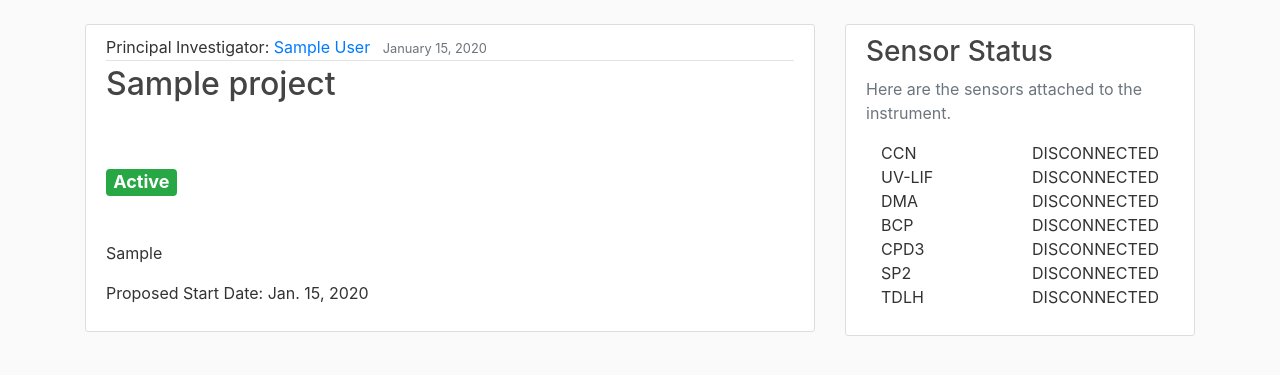
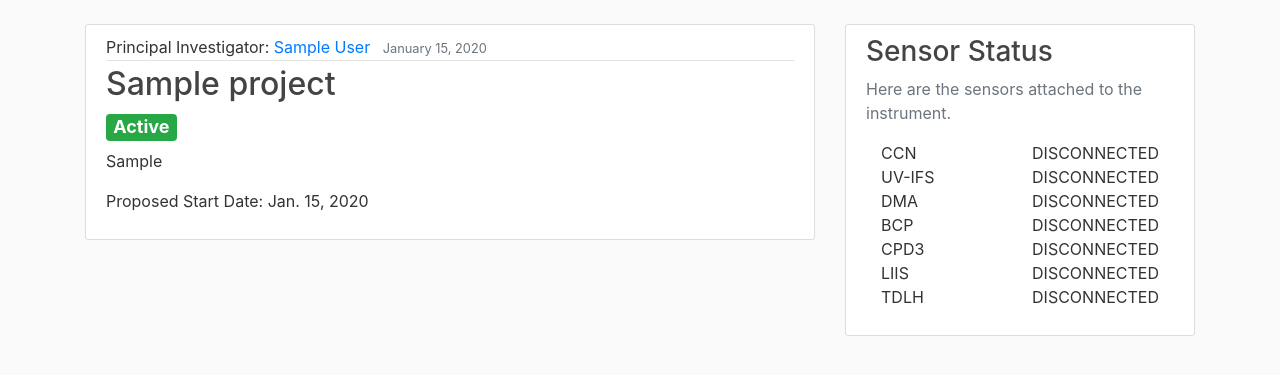
Before and after one commit to naxsor/acas_webserver, a Django app: page /project/ in a window 1280 px wide. Shown: the part 56-431 px from the top of the page. Run offline with Django 3.2, Linux system fonts and the light colour scheme; tables that the repository leaves empty hold one stand-in row (values such as "Sample post"); some libraries are stand-ins or nearby versions.

Commit message:
-Added download denied page -Fixed base names -Fixed Space -Added decorator to download denied view

```diff
--- a/blog/templates/blog/base.html
+++ b/blog/templates/blog/base.html
@@ -1,10 +1,11 @@
-
+<!DOCTYPE html>
+{% load static %}
 <script src="https://code.jquery.com/jquery-3.2.1.slim.min.js" integrity="sha384-KJ3o2DKtIkvYIK3UENzmM7KCkRr/rE9/Qpg6aAZGJwFDMVNA/GpGFF93hXpG5KkN" crossorigin="anonymous"></script>
 <script src="https://cdnjs.cloudflare.com/ajax/libs/popper.js/1.12.9/umd/popper.min.js" integrity="sha384-ApNbgh9B+Y1QKtv3Rn7W3mgPxhU9K/ScQsAP7hUibX39j7fakFPskvXusvfa0b4Q" crossorigin="anonymous"></script>
 <script src="https://maxcdn.bootstrapcdn.com/bootstrap/4.0.0/js/bootstrap.min.js" integrity="sha384-JZR6Spejh4U02d8jOt6vLEHfe/JQGiRRSQQxSfFWpi1MquVdAyjUar5+76PVCmYl" crossorigin="anonymous"></script>
 
-{% load static %}
-<!DOCTYPE html>
+
+
 <html>
 <head>
 
@@ -115,7 +116,7 @@
                         </div>
                         <div class="row">
                         <div class="col">
-                          UV-LIF
+                          UV-IFS
                         </div>
                         <div class="col">
                           DISCONNECTED
@@ -147,7 +148,7 @@
                         </div>
                         <div class="row">
                         <div class="col">
-                          SP2
+                          LIIS
                         </div>
                         <div class="col">
                           DISCONNECTED
--- a/project/templates/project/project_detail.html
+++ b/project/templates/project/project_detail.html
@@ -15,13 +15,13 @@
             </div>
             <h2><a class="article-title" href="{% url 'project-detail' project.id %}">{{ project.project_name }}</a></h2>
             <h4>
-            <p class="article-content">
+
             {% if project.active == True %}
                 <span class="badge badge-success">Active</span>
             {% else %}
                 <span class="badge badge-danger">Not Active</span>
             {% endif %}
-            </p>
+
             </h4>
             <p class="article-content">{{ project.research_objective }}</p>
             <p class="article-content">Proposed Start Date: {{ project.project_tentative_start_date }}</p>
--- a/project/templates/project/projects.html
+++ b/project/templates/project/projects.html
@@ -11,13 +11,13 @@
                     </div>
                     <h2><a class="article-title" href="{% url 'project-detail' project.id %}">{{ project.project_name }}</a></h2>
                     <h4>
-                        <p class="article-content">
+
                         {% if project.active == True %}
                             <span class="badge badge-success">Active</span>
                         {% else %}
                             <span class="badge badge-danger">Not Active</span>
                         {% endif %}
-                        </p>
+
                     </h4>
                     <p class="article-content">{{ project.research_objective }}</p>
                     <p class="article-content">Proposed Start Date: {{ project.project_tentative_start_date }}</p>
```
Also changed, not shown: app/templates/app_download_denied.html (added, +11 -0 lines), app/views.py (+7 -1 lines).
